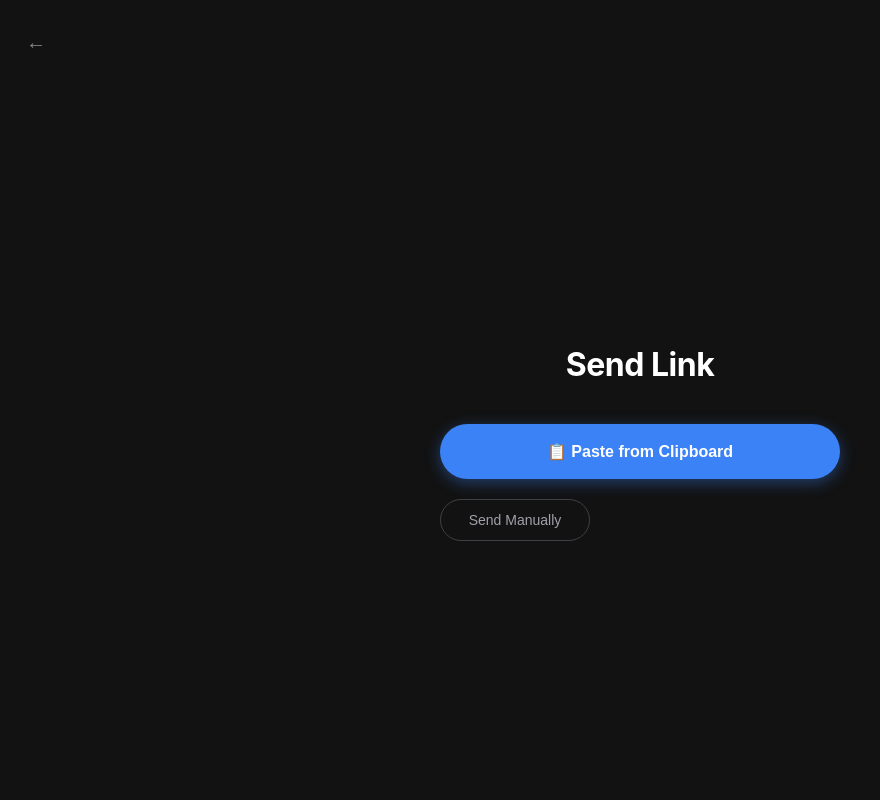
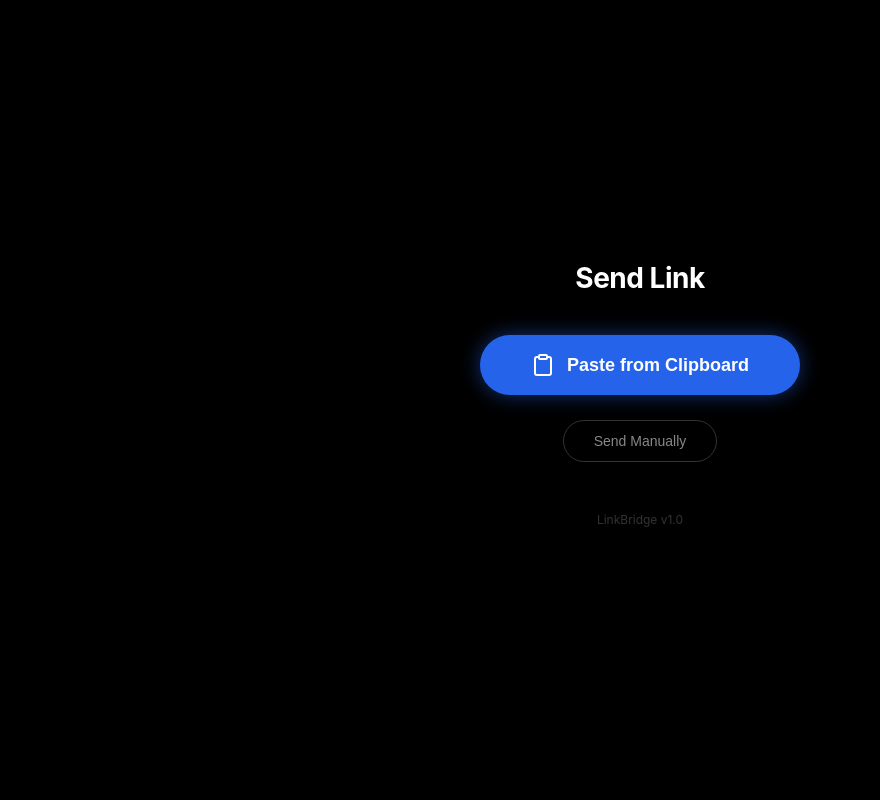
Before and after one commit to Sid-arthh/TwoWayQR, a FastAPI app: template link-bridge-server/templates/sender.html in a window 1280 px wide. Shown: the whole page, without its empty margins (0-880 px from the left). Run offline with FastAPI, Linux system fonts and the light colour scheme; the template is opened without the code that fills it: most values are stand-ins (such as "Sample title", 1, 10 or a date in 2020).

Commit message:
Update sender.html

```diff
--- a/link-bridge-server/templates/sender.html
+++ b/link-bridge-server/templates/sender.html
@@ -2,156 +2,194 @@
 <html lang="en">
 <head>
     <meta charset="UTF-8">
-    <meta name="viewport" content="width=device-width, initial-scale=1.0">
-    <title>Send to PC</title>
+    <meta name="viewport" content="width=device-width, initial-scale=1.0, maximum-scale=1.0, user-scalable=no">
+    <title>LinkBridge</title>
     <style>
-        /* Modern Minimalist Dark Theme */
+        /* 1. SPEED OPTIMIZATION: Use System Fonts (Zero download time) */
+        :root {
+            --bg-color: #000000;
+            --text-color: #ffffff;
+            --accent-color: #2563eb; /* Bright Blue */
+            --accent-glow: rgba(37, 99, 235, 0.5);
+            --surface-color: #1a1a1a;
+        }
+
         body {
-            background-color: #121212;
-            color: #ffffff;
+            background-color: var(--bg-color);
+            color: var(--text-color);
             font-family: -apple-system, BlinkMacSystemFont, "Segoe UI", Roboto, Helvetica, Arial, sans-serif;
             margin: 0;
-            padding: 20px;
+            height: 100vh; /* Full viewport height */
             display: flex;
             flex-direction: column;
-            height: 100vh;
-            box-sizing: border-box;
-            transition: opacity 0.3s ease; /* Smooth fade out */
+            align-items: center;
+            justify-content: center; /* Vertically center everything */
+            -webkit-font-smoothing: antialiased;
         }
 
-        /* Top Navigation Bar */
-        .nav-bar {
-            display: flex;
-            justify-content: space-between;
-            align-items: center;
-            padding: 10px 0;
-            margin-bottom: 20px;
-            color: #888;
-        }
-        .icon-btn { background: none; border: none; color: #888; font-size: 20px; cursor: pointer; }
-
-        /* Main Center Content */
+        /* 2. LAYOUT: Central Stack */
         .container {
-            flex: 1;
+            width: 100%;
+            max-width: 360px;
+            padding: 20px;
+            box-sizing: border-box;
+            text-align: center; /* Ensures text inside is centered */
             display: flex;
             flex-direction: column;
-            justify-content: center;
-            align-items: center;
-            width: 100%;
-            max-width: 400px;
-            margin: 0 auto;
+            align-items: center; /* Ensures buttons are centered horizontally */
         }
 
-        h1 { font-size: 32px; font-weight: 700; margin-bottom: 40px; letter-spacing: -0.5px; }
+        h1 {
+            font-size: 28px;
+            font-weight: 700;
+            margin: 0 0 40px 0;
+            letter-spacing: -0.5px;
+        }
 
-        /* Primary Action Button (Blue Pill) */
-        .btn-primary {
-            background-color: #3b82f6;
+        /* 3. BUTTONS: Touch-friendly Pill Shapes */
+        .btn-main {
+            background-color: var(--accent-color);
             color: white;
             border: none;
             width: 100%;
-            padding: 18px;
-            font-size: 16px;
+            padding: 18px 0;
+            font-size: 18px;
             font-weight: 600;
             border-radius: 50px;
             cursor: pointer;
             display: flex;
             align-items: center;
             justify-content: center;
-            gap: 10px;
-            box-shadow: 0 4px 15px rgba(59, 130, 246, 0.4);
-            transition: transform 0.1s ease, box-shadow 0.2s ease;
+            gap: 12px;
+            box-shadow: 0 0 20px var(--accent-glow); /* Neon glow */
+            transition: transform 0.1s active;
+            -webkit-tap-highlight-color: transparent;
         }
-        .btn-primary:active { transform: scale(0.97); box-shadow: 0 2px 8px rgba(59, 130, 246, 0.3); }
 
-        /* Secondary Action Button (Outline) */
+        .btn-main:active {
+            transform: scale(0.96);
+            opacity: 0.9;
+        }
+
+        /* Secondary Button - CENTERED and outlined */
         .btn-secondary {
             background: transparent;
-            color: #a1a1aa;
-            border: 1px solid #3f3f46;
-            width: auto;
-            min-width: 150px;
-            margin-top: 20px;
-            padding: 12px 24px;
+            color: #888;
+            border: 1px solid #333;
+            padding: 12px 30px;
+            margin-top: 25px; /* Spacing from top button */
+            border-radius: 50px;
             font-size: 14px;
-            border-radius: 50px;
+            font-weight: 500;
             cursor: pointer;
+            transition: all 0.2s;
+            -webkit-tap-highlight-color: transparent;
         }
 
-        /* Hidden Manual Input Section */
-        #manual-section { display: none; margin-top: 20px; width: 100%; background: #1e1e1e; padding: 15px; border-radius: 16px; }
-        input[type="text"] { width: 100%; padding: 12px; background: #2c2c2c; border: none; border-radius: 8px; color: white; margin-bottom: 10px; box-sizing: border-box; outline: none; }
+        .btn-secondary:active {
+            background: #222;
+            color: #fff;
+            border-color: #555;
+        }
+
+        /* Manual Input Area (Hidden) */
+        #manual-area {
+            display: none;
+            width: 100%;
+            margin-top: 20px;
+            background: var(--surface-color);
+            padding: 15px;
+            border-radius: 20px;
+            box-sizing: border-box;
+        }
+
+        input {
+            width: 100%;
+            padding: 14px;
+            background: #000;
+            border: 1px solid #333;
+            border-radius: 12px;
+            color: white;
+            font-size: 16px;
+            box-sizing: border-box;
+            outline: none;
+        }
+
+        input:focus { border-color: var(--accent-color); }
+
+        /* Loader Animation */
+        .loader {
+            border: 3px solid rgba(255,255,255,0.1);
+            border-top: 3px solid #fff;
+            border-radius: 50%;
+            width: 20px;
+            height: 20px;
+            animation: spin 1s linear infinite;
+            display: none; /* Hidden by default */
+        }
+
+        @keyframes spin { 0% { transform: rotate(0deg); } 100% { transform: rotate(360deg); } }
+
     </style>
 </head>
 <body>
 
-    <div class="nav-bar">
-        <button class="icon-btn" onclick="window.history.back()">
-             <span style="font-size:20px">&larr;</span>
-        </button>
-    </div>
-
     <div class="container">
         <h1>Send Link</h1>
 
-        <form id="sendForm" onsubmit="return false;" style="width: 100%;">
-            <input type="hidden" name="room" id="roomInput" value="{{ room }}">
+        <form onsubmit="return false;" style="width: 100%; display: flex; flex-direction: column; align-items: center;">
+            <input type="hidden" id="roomInput" value="{{ room }}">
 
-            <button type="button" class="btn-primary" onclick="sendClipboard()">
-                📋 Paste from Clipboard
+            <button type="button" class="btn-main" onclick="sendClipboard()">
+                <svg width="24" height="24" viewBox="0 0 24 24" fill="none" stroke="currentColor" stroke-width="2" stroke-linecap="round" stroke-linejoin="round"><path d="M16 4h2a2 2 0 0 1 2 2v14a2 2 0 0 1-2 2H6a2 2 0 0 1-2-2V6a2 2 0 0 1 2-2h2"></path><rect x="8" y="2" width="8" height="4" rx="1" ry="1"></rect></svg>
+                <span id="btn-text">Paste from Clipboard</span>
+                <div class="loader" id="loader"></div>
             </button>
 
             <button type="button" class="btn-secondary" onclick="toggleManual()">
                 Send Manually
             </button>
 
-            <div id="manual-section">
-                <input type="text" id="manualInput" placeholder="https://example.com" onkeypress="handleEnter(event)">
-                <button type="button" class="btn-primary" style="padding: 10px; font-size: 14px;" onclick="sendManual()">Send</button>
+            <div id="manual-area">
+                <input type="text" id="manualInput" placeholder="https://..." onkeypress="handleEnter(event)">
+                <button type="button" class="btn-main" style="margin-top: 15px; font-size: 16px; padding: 12px;" onclick="sendManual()">Send</button>
             </div>
         </form>
+
+        <p style="margin-top: 50px; color: #333; font-size: 12px;">LinkBridge v1.0</p>
     </div>
 
     <script>
-        // --- THE MAGIC LOGIC ---
+        async function submitData(text) {
+            if(!text) return;
 
-        async function submitData(text) {
+            // Show Loading State
+            document.getElementById('btn-text').style.display = 'none';
+            document.getElementById('loader').style.display = 'block';
+
             const room = document.getElementById('roomInput').value;
-
-            // 1. Create FormData (simulates a real form submission)
             const formData = new FormData();
             formData.append('room', room);
             formData.append('url', text);
 
             try {
-                // 2. Send via AJAX (Background)
-                await fetch('/push', {
-                    method: 'POST',
-                    body: formData
-                });
+                // AJAX Request
+                await fetch('/push', { method: 'POST', body: formData });
 
-                // 3. SUCCESS: Make the interface vanish
-                goGhostMode();
+                // Ghost Mode (Success)
+                document.body.style.opacity = '0';
+                setTimeout(() => {
+                    document.body.innerHTML = '';
+                    document.body.style.backgroundColor = 'black';
+                }, 300);
 
             } catch (err) {
-                alert("Failed to send: " + err);
+                alert("Error sending link.");
+                // Reset Button
+                document.getElementById('btn-text').style.display = 'block';
+                document.getElementById('loader').style.display = 'none';
             }
         }
-
-        function goGhostMode() {
-            // Attempt to close (will likely fail on mobile)
-            window.close();
-
-            // Fallback: Turn everything black immediately
-            document.body.style.opacity = '0'; // Fade out
-            setTimeout(() => {
-                document.body.innerHTML = ''; // Remove all content
-                document.body.style.backgroundColor = 'black'; // Ensure it's black
-                document.title = "Sent"; // Change tab title
-            }, 300);
-        }
-
-        // --- Standard Input Logic ---
 
         async function sendClipboard() {
             try {
@@ -159,20 +197,28 @@
                 if (!text) return alert("Clipboard is empty");
                 submitData(text);
             } catch (err) {
+                // If clipboard fails, open manual input automatically
                 toggleManual();
-                alert("Clipboard blocked. Type manually.");
+                document.getElementById('manualInput').focus();
             }
         }
 
         function toggleManual() {
-            const section = document.getElementById('manual-section');
-            section.style.display = (section.style.display === 'block') ? 'none' : 'block';
-            if (section.style.display === 'block') document.getElementById('manualInput').focus();
+            const area = document.getElementById('manual-area');
+            const secBtn = document.querySelector('.btn-secondary');
+
+            if (area.style.display === 'block') {
+                area.style.display = 'none';
+                secBtn.style.display = 'block';
+            } else {
+                area.style.display = 'block';
+                secBtn.style.display = 'none'; // Hide the "Send Manually" button when input is open
+                document.getElementById('manualInput').focus();
+            }
         }
 
         function sendManual() {
-            const text = document.getElementById('manualInput').value;
-            if (text) submitData(text);
+            submitData(document.getElementById('manualInput').value);
         }
 
         function handleEnter(e) {
```
